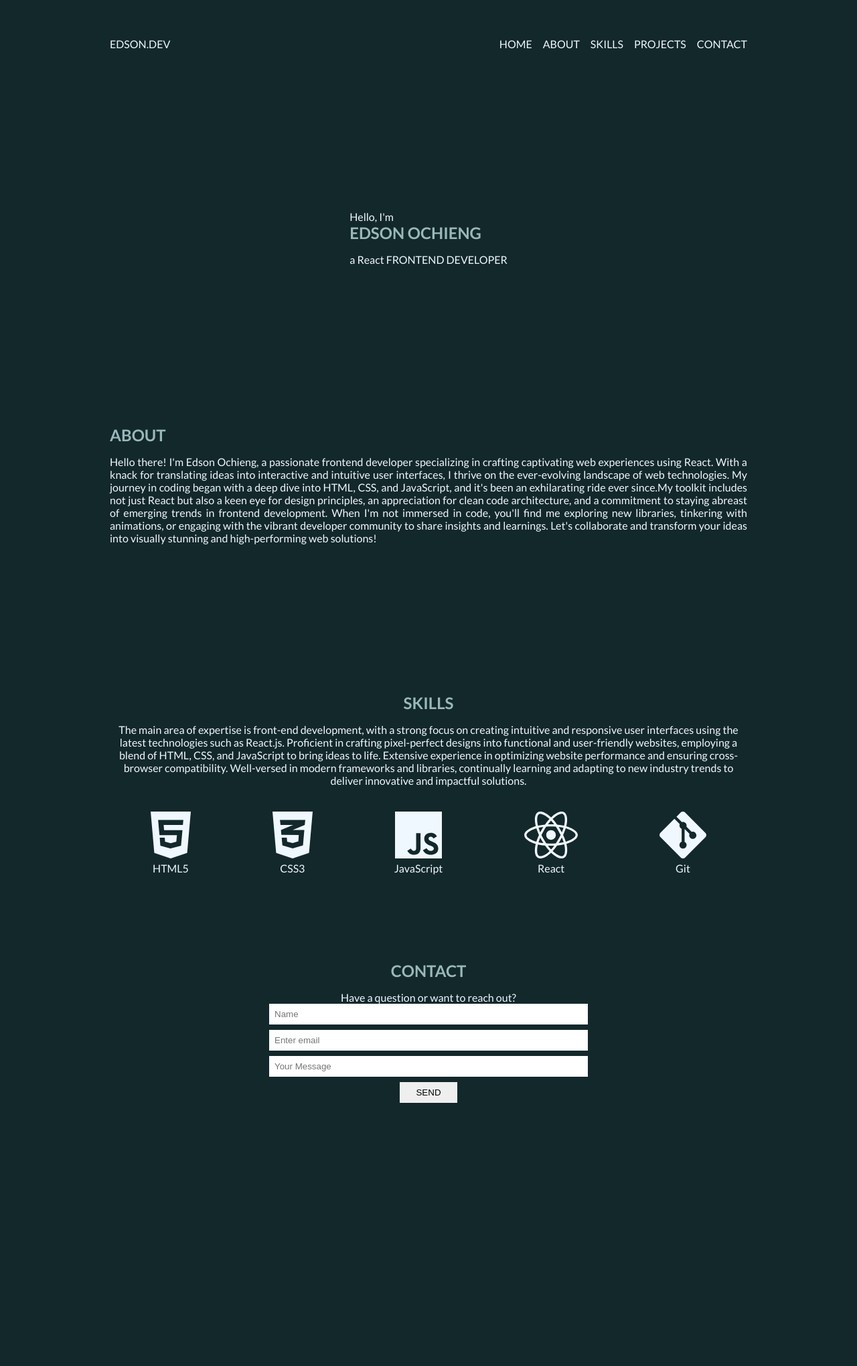
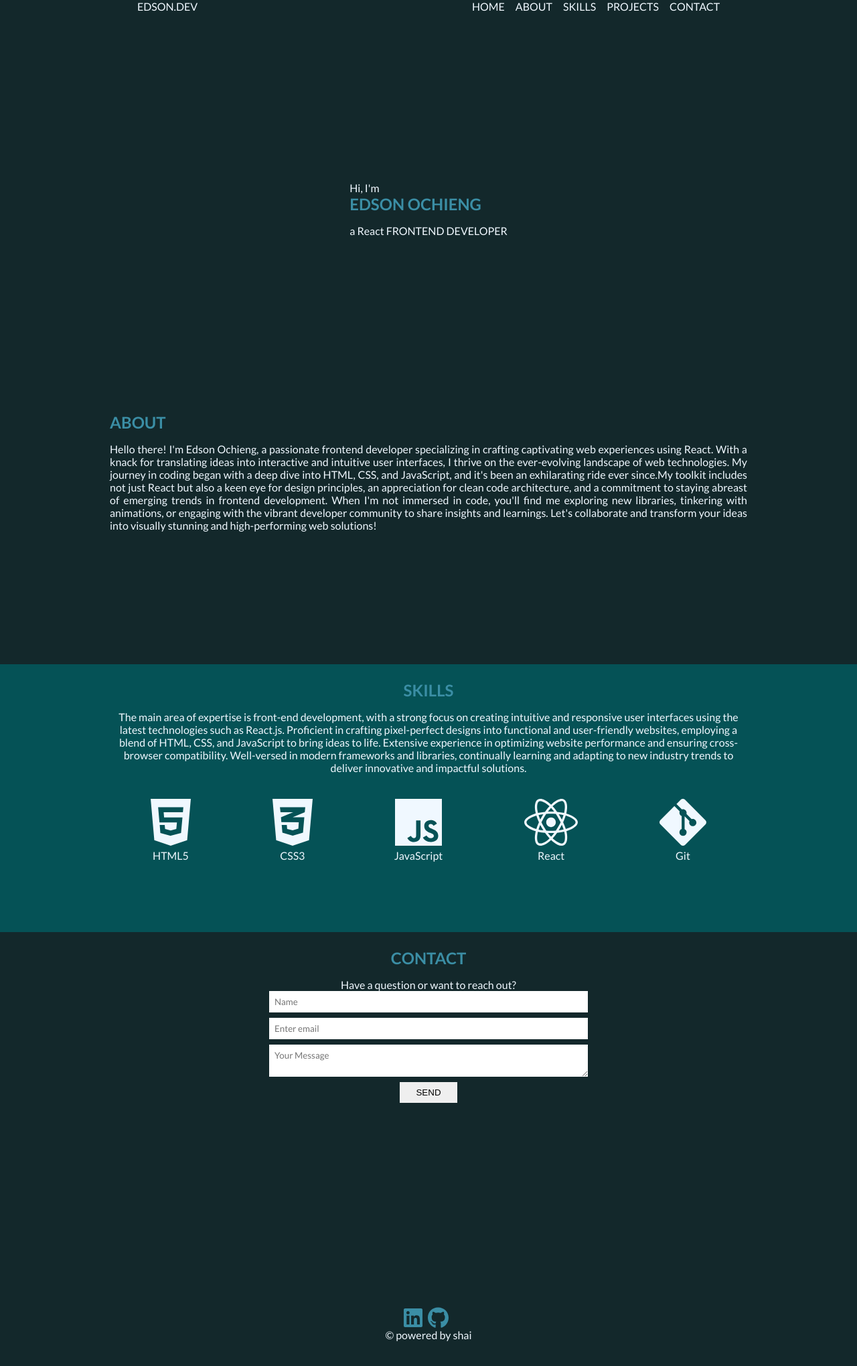
Before and after one commit to XO-Edson/React-portfolio, a React (Create React App) app: page / in a window 1280 px wide. Shown: the top 2040 px of the page at 67% size. Built offline with nearby package versions, Linux system fonts and the light colour scheme.

Commit message:
general layout

```diff
--- a/src/App.js
+++ b/src/App.js
@@ -1,5 +1,6 @@
 import { About } from "./About";
 import { Contact } from "./Contact";
+import { Footer } from "./Footer";
 import { HeroSection } from "./HeroSection";
 import { Navabar } from "./Navabar";
 import { Skills } from "./Skills";
@@ -13,6 +14,7 @@ function App() {
       <Skills />
 
       <Contact />
+      <Footer />
     </div>
   );
 }
--- a/src/Contact.js
+++ b/src/Contact.js
@@ -10,7 +10,7 @@ export const Contact = () => {
         <form action="">
           <input type="text" placeholder="Name" />
           <input type="email" placeholder="Enter email" />
-          <input type="textbox" placeholder="Your Message" />
+          <textarea type="text" placeholder="Your Message"></textarea>
           <button>SEND</button>
         </form>
       </div>
--- /dev/null
+++ b/src/Footer.js
@@ -0,0 +1,17 @@
+import React from "react";
+import { FontAwesomeIcon } from "@fortawesome/react-fontawesome";
+
+import { faLinkedin } from "@fortawesome/free-brands-svg-icons";
+import { faGithub } from "@fortawesome/free-brands-svg-icons";
+
+export const Footer = () => {
+  return (
+    <footer>
+      <article>
+        <FontAwesomeIcon icon={faLinkedin} className="icon" />
+        <FontAwesomeIcon icon={faGithub} className="icon" />
+      </article>
+      <p>&copy; powered by shai</p>
+    </footer>
+  );
+};
--- a/src/HeroSection.js
+++ b/src/HeroSection.js
@@ -1,9 +1,10 @@
 import React from "react";
+import bgImage from "./img/khamkeo-vilaysing-rpVQJbZMw8o-unsplash.jpg";
 
 export const HeroSection = () => {
   return (
     <section className="hero">
-      <p>Hello, I'm</p>
+      <p>Hi, I'm</p>
       <h1>EDSON OCHIENG</h1>
       <p>a React FRONTEND DEVELOPER</p>
     </section>
--- a/src/Skills.js
+++ b/src/Skills.js
@@ -8,19 +8,20 @@ import { faGitAlt } from "@fortawesome/free-brands-svg-icons";
 
 export const Skills = () => {
   return (
+    <div className="skills-container">
       <section className="skills">
         <h1>SKILLS</h1>
 
         <p>
-        The main area of expertise is front-end development, with a strong focus
-        on creating intuitive and responsive user interfaces using the latest
-        technologies such as React.js. Proficient in crafting pixel-perfect
-        designs into functional and user-friendly websites, employing a blend of
-        HTML, CSS, and JavaScript to bring ideas to life. Extensive experience
-        in optimizing website performance and ensuring cross-browser
-        compatibility. Well-versed in modern frameworks and libraries,
-        continually learning and adapting to new industry trends to deliver
-        innovative and impactful solutions.
+          The main area of expertise is front-end development, with a strong
+          focus on creating intuitive and responsive user interfaces using the
+          latest technologies such as React.js. Proficient in crafting
+          pixel-perfect designs into functional and user-friendly websites,
+          employing a blend of HTML, CSS, and JavaScript to bring ideas to life.
+          Extensive experience in optimizing website performance and ensuring
+          cross-browser compatibility. Well-versed in modern frameworks and
+          libraries, continually learning and adapting to new industry trends to
+          deliver innovative and impactful solutions.
         </p>
 
         <article className="languages">
@@ -47,5 +48,6 @@ export const Skills = () => {
           </div>
         </article>
       </section>
+    </div>
   );
 };
--- a/src/index.css
+++ b/src/index.css
@@ -37,15 +37,23 @@ body {
 }
 
 #root {
+  margin: 2rem auto;
+}
+
+section {
   max-width: 1000px;
-  margin: 2rem auto;
+  margin: auto;
   padding: 1.5rem;
 }
 
 /* NAVBAR */
 header {
+  position: absolute;
+  top: 0;
+  left: 0;
+  width: 100%;
   display: flex;
-  justify-content: space-between;
+  justify-content: space-around;
 }
 
 ul {
@@ -67,7 +75,8 @@ header li {
 
 h1 {
   margin-bottom: 1rem;
-  color: var(--PALE-GREEN);
+  /* color: var(--PALE-GREEN); */
+  color: #3b8ea5; /* new color on trial */
 }
 
 /* ABOUT */
@@ -77,6 +86,12 @@ h1 {
 }
 
 /* SKILLS */
+
+.skills-container {
+  background-color: var(--LIGHT-GREEN);
+  width: 100%;
+}
+
 .skills {
   text-align: center;
   height: 50vh;
@@ -109,13 +124,15 @@ form {
   align-items: center;
 }
 
-input {
+input,
+textarea {
   width: 50%;
   display: block;
   padding: 0.5rem;
   border: none;
   outline: none;
   margin-bottom: 0.5rem;
+  font-family: inherit;
 }
 
 button {
@@ -123,3 +140,17 @@ button {
   border: none;
   outline: none;
 }
+
+/* FOOTER */
+
+footer {
+  display: grid;
+  place-content: center;
+  text-align: center;
+}
+
+footer .icon {
+  font-size: 2rem;
+  margin-right: 0.5rem;
+  color: #3b8ea5;
+}
```
Also changed, not shown: src/img/khamkeo-vilaysing-rpVQJbZMw8o-unsplash.jpg (added). Lines whose indentation alone changed are shown as unchanged.
